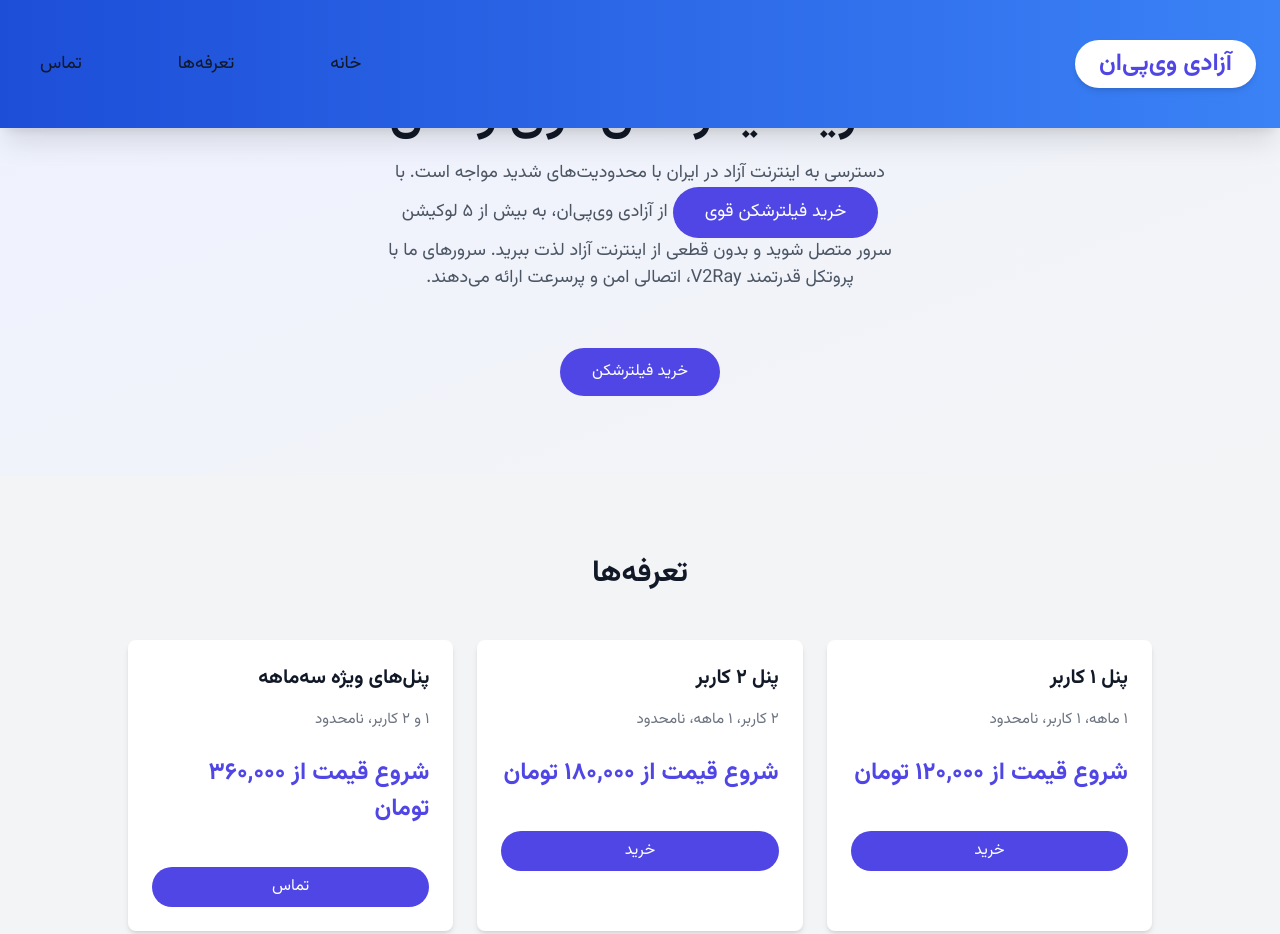
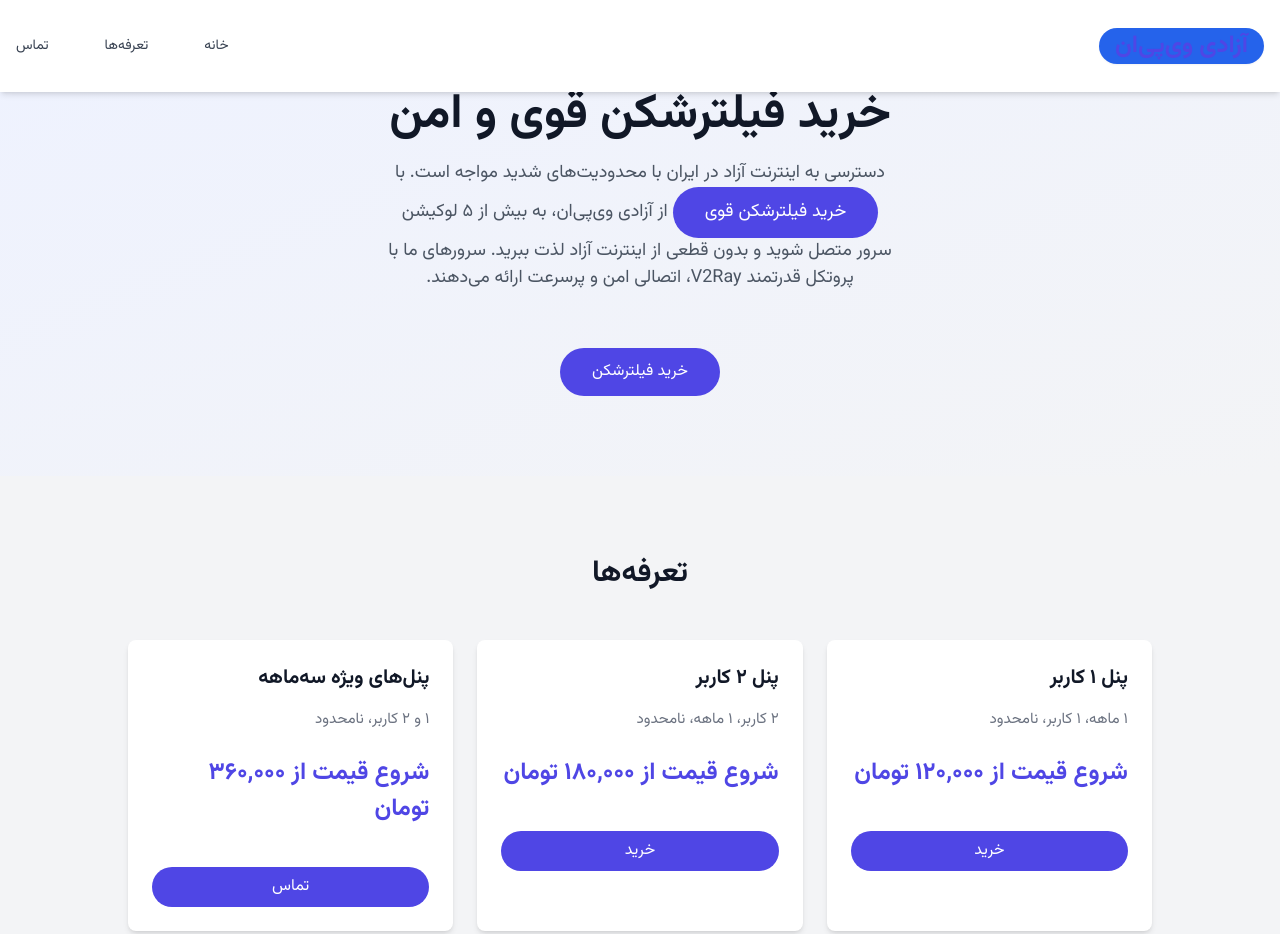
Before and after one commit to matinmok/azadivpn, a plain HTML site: page index.html in a window 1280 px wide. Shown: the top 934 px of the page. Drawn offline with nearby package versions, Linux system fonts and the light colour scheme.

Commit message:
Update index.html

```diff
--- a/index.html
+++ b/index.html
@@ -17,24 +17,22 @@
 </head>
 <body class="bg-gray-100">
     <!-- Header -->
-    <header class="py-6 bg-gradient-to-r from-blue-700 to-blue-500 text-white shadow-xl">
-        <nav class="container mx-auto flex items-center justify-between px-6">
-            <div class="flex items-center space-x-4 space-x-reverse">
-                <div class="relative">
-                    <div class="logo text-2xl font-bold bg-white text-blue-700 rounded-full px-6 py-2 shadow-md transform hover:scale-105 transition-transform duration-300">
-                        آزادی وی‌پی‌ان
-                    </div>
+    <header class="py-3 bg-white shadow-md">
+        <nav class="container mx-auto flex items-center justify-between px-4">
+            <div class="flex items-center">
+                <div class="logo text-lg font-bold bg-blue-600 text-white rounded-full px-4 py-1 shadow-sm hover:shadow-md transition-shadow duration-300">
+                    آزادی وی‌پی‌ان
                 </div>
             </div>
-            <ul class="flex space-x-8 space-x-reverse items-center">
+            <ul class="flex space-x-6 space-x-reverse items-center">
                 <li>
-                    <a href="#home" class="text-lg font-medium hover:bg-blue-600 hover:rounded-full px-4 py-2 transition-all duration-300">خانه</a>
+                    <a href="#home" class="text-sm font-medium text-gray-700 hover:text-blue-600 hover:underline transition-colors duration-300">خانه</a>
                 </li>
                 <li>
-                    <a href="#products" class="text-lg font-medium hover:bg-blue-600 hover:rounded-full px-4 py-2 transition-all duration-300">تعرفه‌ها</a>
+                    <a href="#products" class="text-sm font-medium text-gray-700 hover:text-blue-600 hover:underline transition-colors duration-300">تعرفه‌ها</a>
                 </li>
                 <li>
-                    <a href="#contact" class="text-lg font-medium hover:bg-blue-600 hover:rounded-full px-4 py-2 transition-all duration-300">تماس</a>
+                    <a href="#contact" class="text-sm font-medium text-gray-700 hover:text-blue-600 hover:underline transition-colors duration-300">تماس</a>
                 </li>
             </ul>
         </nav>
```
